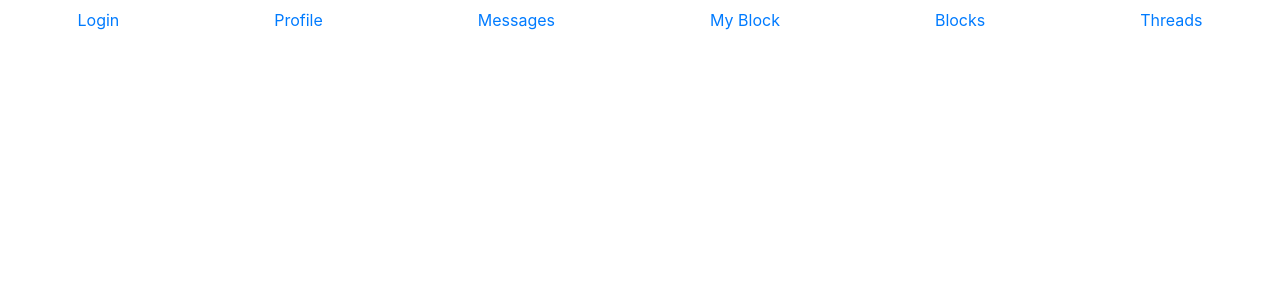
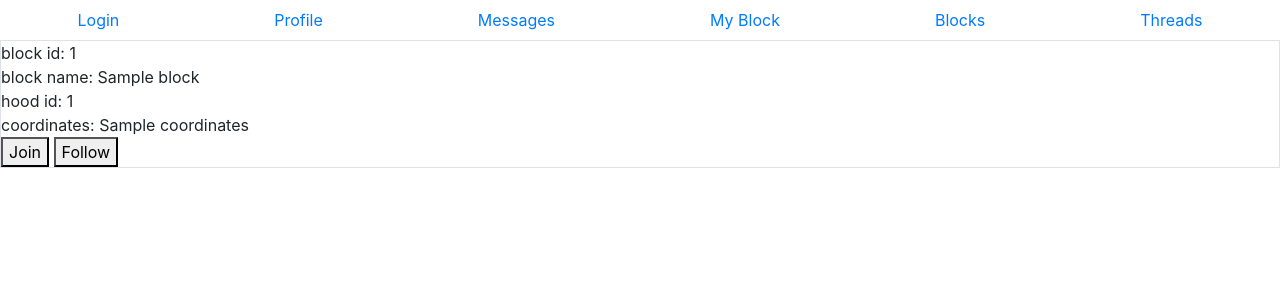
Before and after one commit to Vialor/db-project, a Django app: template app_server/templates/block_page.html in a window 1280 px wide. Shown: the top 300 px of the page. Run offline with Django 5.2, Linux system fonts and the light colour scheme; the template is opened without the code that fills it: most values are stand-ins (such as "Sample title", 1, 10 or a date in 2020); some libraries are stand-ins or nearby versions.

Commit message:
follow block

```diff
--- /dev/null
+++ b/app_server/static/scripts/block_page.js
@@ -0,0 +1,32 @@
+const csrftoken = $('meta[name="csrf-token"]').attr("content");
+
+$(document).ready(function () {
+  $(".follow-btn").click(function (e) {
+    var blockId = $(this).attr("blockid");
+    fetch(`block/follow/${blockId}`, {
+      method: "POST",
+      headers: {
+        "Content-Type": "application/json",
+        "X-CSRFToken": csrftoken,
+      },
+      body: JSON.stringify({}),
+    });
+    console.log("Follow button clicked for block id: " + blockId);
+  });
+});
+
+// fetch(`/user/events/${event_id}/remove-interest/`, {
+//   method: "POST",
+//   headers: {
+//     "Content-Type": "application/json",
+//     "X-CSRFToken": csrftoken,
+//   },
+//   body: JSON.stringify({}),
+// })
+//   .then((response) => response.json())
+//   .then((data) => {
+//     location.reload(true);
+//   })
+//   .catch((error) => {
+//     console.error("Error:", error);
+//   });
--- a/app_server/templates/block_page.html
+++ b/app_server/templates/block_page.html
@@ -2,12 +2,27 @@
 <!DOCTYPE html>
 <html lang="en">
 <head>
-    <meta charset="UTF-8" />
-    <meta name="viewport" content="width=device-width, initial-scale=1.0" />
-    <title>Block Page</title>
-    <link href="{% static 'css/base.css' %}" rel="stylesheet" />
+  <meta charset="UTF-8" />
+  <meta name="viewport" content="width=device-width, initial-scale=1.0" />
+  <title>Block Page</title>
+  <link href="{% static 'css/base.css' %}" rel="stylesheet" />
+  <meta name="csrf-token" content="{{ csrf_token }}" />
 </head>
 <body>
-    {% include "components/navbar.html" %}
+  {% include "components/navbar.html" %}
+  {% if block_list %}
+    {% for block in block_list %}
+    <div class="border">
+      <div>block id: {{block.blockid}}</div>
+      <div>block name: {{block.blockname}}</div>
+      <div>hood id: {{block.hoodid}}</div>
+      <div>coordinates: {{block.coordinates}}</div>
+      <button>Join</button>
+      <button class="follow-btn" blockid="{{block.blockid}}">Follow</button>
+    </div>
+    {% endfor %}
+  {% endif %}
+  <script src="https://code.jquery.com/jquery-3.5.1.min.js"></script>
+  <script src="{% static 'scripts/block_page.js' %}"></script>
 </body>
 </html>
--- a/app_server/urls.py
+++ b/app_server/urls.py
@@ -9,12 +9,18 @@ urlpatterns = [
   path("login", views.login, name="login"),
 
   path("", views.thread_page, name="thread_page"),
+
+  # block page
   path("block", views.block_page, name="block_page"),
+  path("block/follow/<int:blockid>", views.follow_block, name="follow_block"),
+
+  # message page
   path("message", views.message_page, name="message_page"),
 
   # profile page
   path("profile", views.profile_page, name="profile_page"),
   path("update-profile", views.update_profile, name="update_profile"),
 
+  # my block page
   path("my-block", views.my_block_page, name="my_block_page"),
 ]
```
Also changed, not shown: app_server/views.py (+24 -1 lines).
